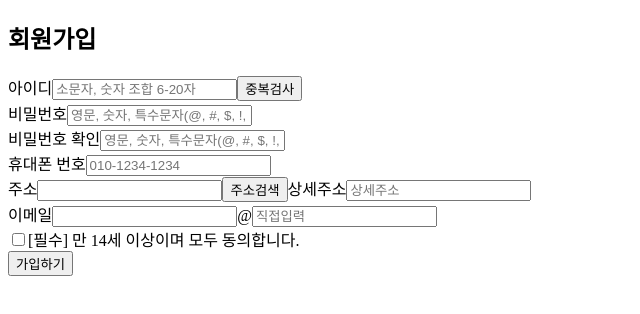
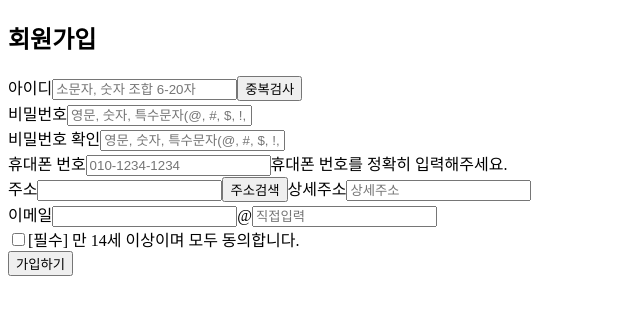
Before and after one commit to ExceptAnyone/sap-frontend, a React (Create React App) app: page / in a window 1280 px wide. Shown: the top 314 px of the page, without its empty margins (0-640 px from the left). Built offline with nearby package versions, Linux system fonts and the light colour scheme.

Commit message:
feat: 휴대폰 유효성 검사 추가

```diff
--- a/src/components/Join.js
+++ b/src/components/Join.js
@@ -7,6 +7,7 @@ const Join = () => {
   const [isValidPW, setIsValidPW] = useState(true);
   const [pwCheck, setPWcheck] = useState("");
   const [pwConfirm, setPwConfirm] = useState(true);
+  const [phone, setPhone] = useState("");
 
   // 유효성 검사
   const handleIdChange = (e) => {
@@ -46,6 +47,15 @@ const Join = () => {
     } else {
       setPwConfirm(false);
     }
+  };
+
+  const handlePhoneChange = (e) => {
+    const newPhone = e.target.value
+      .replace(/[^0-9]/g, "")
+      .replace(/^(\d{0,3})(\d{0,4})(\d{0,4})$/g, "$1-$2-$3")
+      .replace(/(\-{1,2})$/g, "");
+
+    setPhone(newPhone);
   };
 
   const handleSubmit = (e) => {
@@ -129,10 +139,17 @@ const Join = () => {
           <input
             type="tel"
             id="phone"
+            value={phone}
             maxLength={15}
+            onChange={handlePhoneChange}
             className="joinInput"
             placeholder="010-1234-1234"
           />
+          {phone.length < 10 && (
+            <span className="joinError">
+              휴대폰 번호를 정확히 입력해주세요.
+            </span>
+          )}
         </div>
         <div className="input_item">
           <label htmlFor="address" className="input_title">
```
